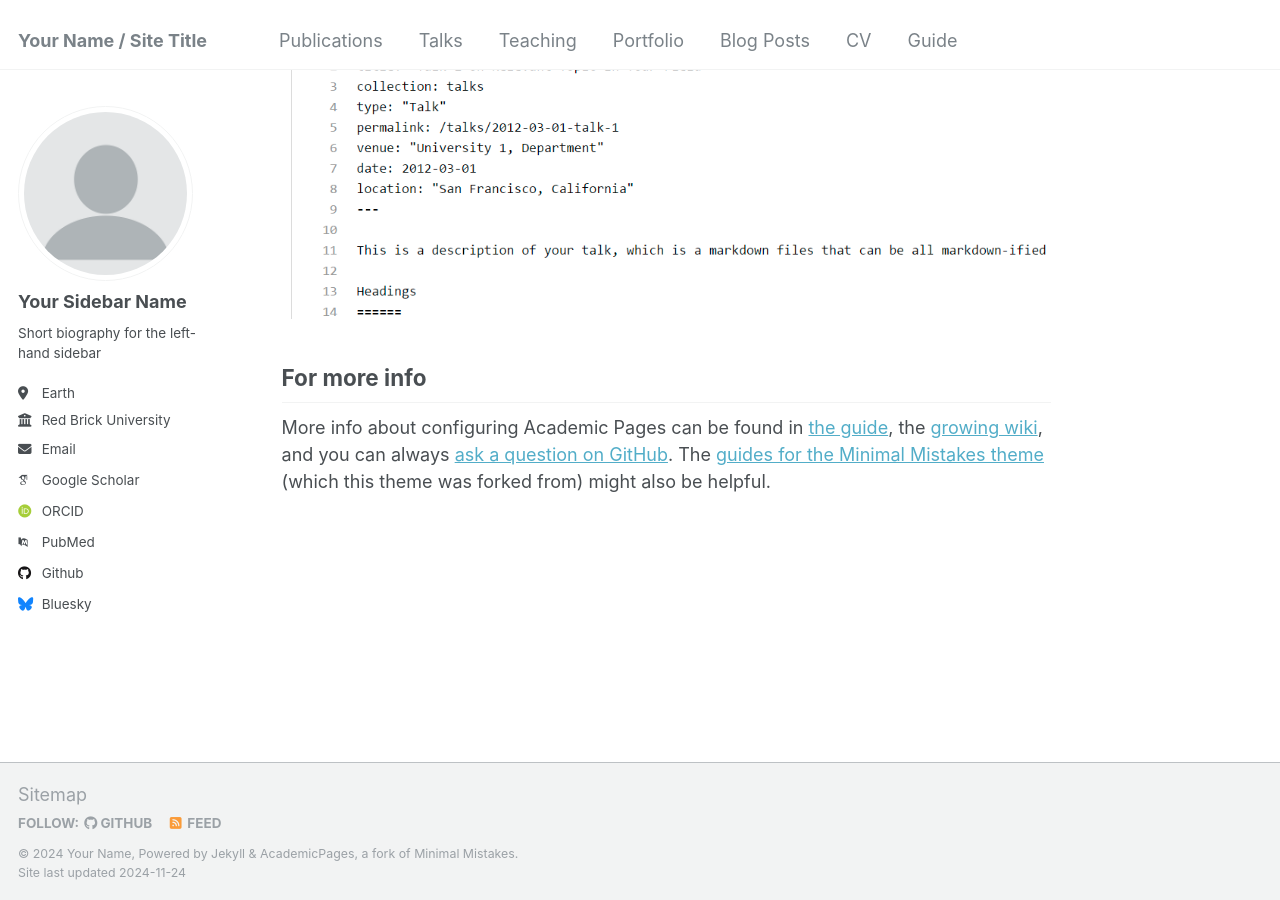
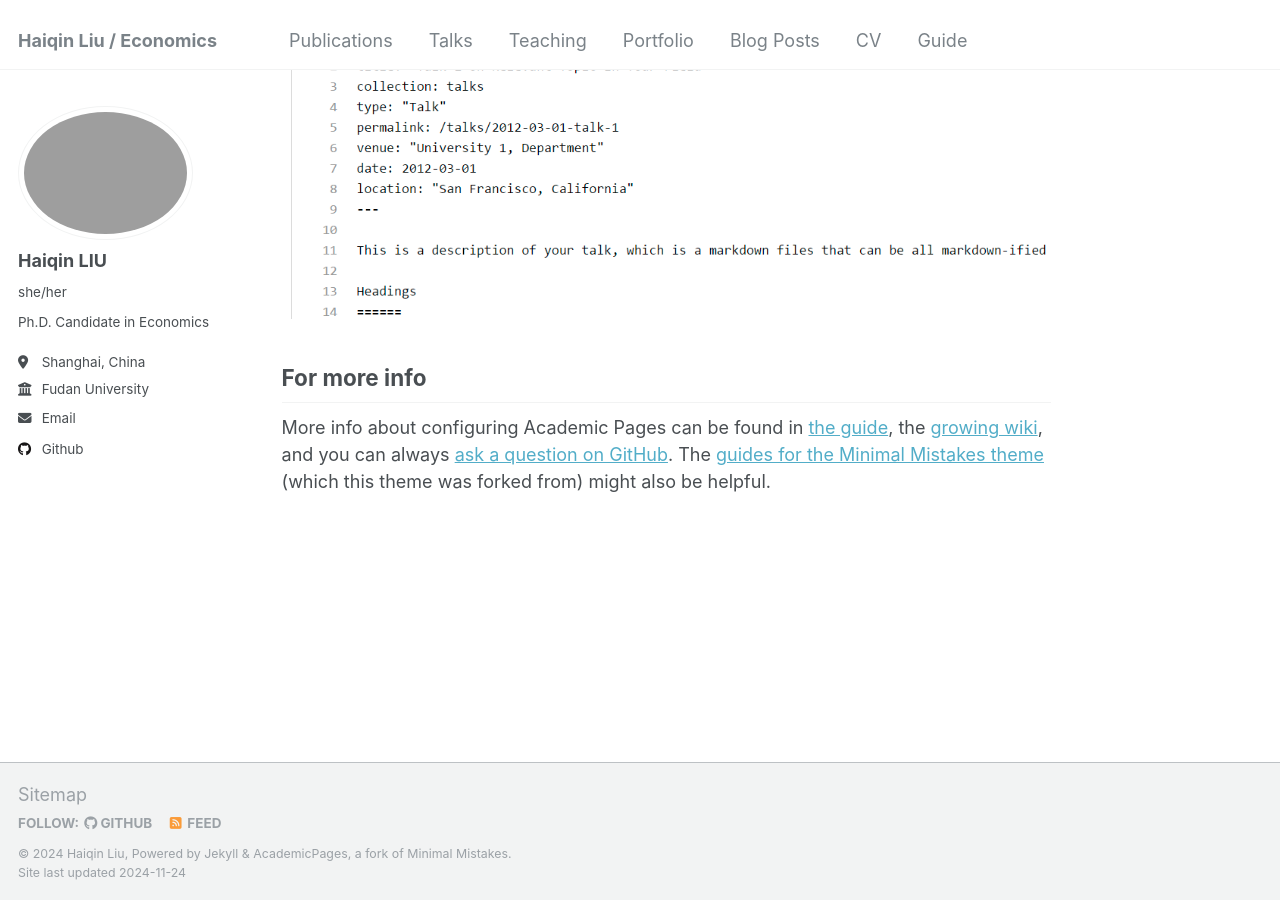
Before and after one commit to liuhaiqinFDU/liuhaiqinFDU.github.io, a Jekyll site: the page built from _pages/about.md, in a window 1280 px wide and 900 px high, scrolled down 2643 px. Built offline with Jekyll 4.4.1, drawn with Linux system fonts in a browser that asks for light colours; some web fonts are replaced.

Commit message:
Update _config.yml

```diff
--- a/_config.yml
+++ b/_config.yml
@@ -8,35 +8,35 @@
 
 # Basic Site Settings
 locale                   : "en-US"
-title                    : "Your Name / Site Title"
+title                    : "Haiqin Liu / Economics"
 title_separator          : "-"
-name                     : &name "Your Name"
-description              : &description "personal description"
-url                      : https://academicpages.github.io # the base hostname & protocol for your site e.g. "https://mmistakes.github.io"
+name                     : &name "Haiqin Liu"
+description              : &description "" #personal description
+url                      : https://liuhaiqinFDU.github.io # the base hostname & protocol for your site e.g. "https://mmistakes.github.io"
 baseurl                  : "" # the subpath of your site, e.g. "/blog"
-repository               : "academicpages/academicpages.github.io"
+repository               : "liuhaiqinFDU/liuhaiqinFDU.github.io"
 
 # Site Author - The following control what appear as part of the author content on the side bar.
 #               If a field is blank the icon and link will not appear, otherwise it will be shown.
 #               Additional customization can be done by editing /_includes/author-profile.html
 author:
   # Biographic information
-  avatar           : "profile.png"
-  name             : "Your Sidebar Name"
-  pronouns         : # example: "she/her"
-  bio              : "Short biography for the left-hand sidebar"
-  location         : "Earth"
-  employer         : "Red Brick University"
+  #avatar           : "profile.png"
+  name             : "Haiqin LIU"
+  pronouns         : "she/her"
+  bio              : "Ph.D. Candidate in Economics"
+  location         : "Shanghai, China"
+  employer         : "Fudan University"
   uri              : # URL
-  email            : "none@example.org"
+  email            : "liuhq21@m.fudan.edu.cn"
 
   # Academic websites
   arxiv            : # URL - Update with the correct link to your profile
-  googlescholar    : "https://scholar.google.com/citations?user=PS_CX0AAAAAJ"
+  googlescholar    : #"https://scholar.google.com/citations?user=PS_CX0AAAAAJ"
   impactstory      : # URL
-  orcid            : "http://orcid.org/yourorcidurl"
+  orcid            : #"http://orcid.org/yourorcidurl"
   semantic         : # URL
-  pubmed           : "https://www.ncbi.nlm.nih.gov/pubmed/?term=john+snow"
+  pubmed           : #"https://www.ncbi.nlm.nih.gov/pubmed/?term=john+snow"
   researchgate     : # URL
   scopus           : # URL
 
@@ -44,12 +44,12 @@ author:
   bitbucket        : # Username - Update with your username on the site
   codepen          : # Username
   dribbble         : # Username
-  github           : "academicpages"
+  github           : "liuhaiqinFDU"
   kaggle           : # Username
   stackoverflow    : # User number or user number and name (i.e., use "1" or "1/jeff-atwood")
 
   # Social media
-  bluesky          : "bsky.app" # Replace this with you Bluesky username
+  bluesky          : #"bsky.app" # Replace this with you Bluesky username
   facebook         : # Username
   flickr           : # Username
   foursquare       : # Username
@@ -258,7 +258,7 @@ defaults:
   # _publications
   - scope:
       path: ""
-      type: publications
+      type: research # publications
     values:
       layout: single
       author_profile: true
```
